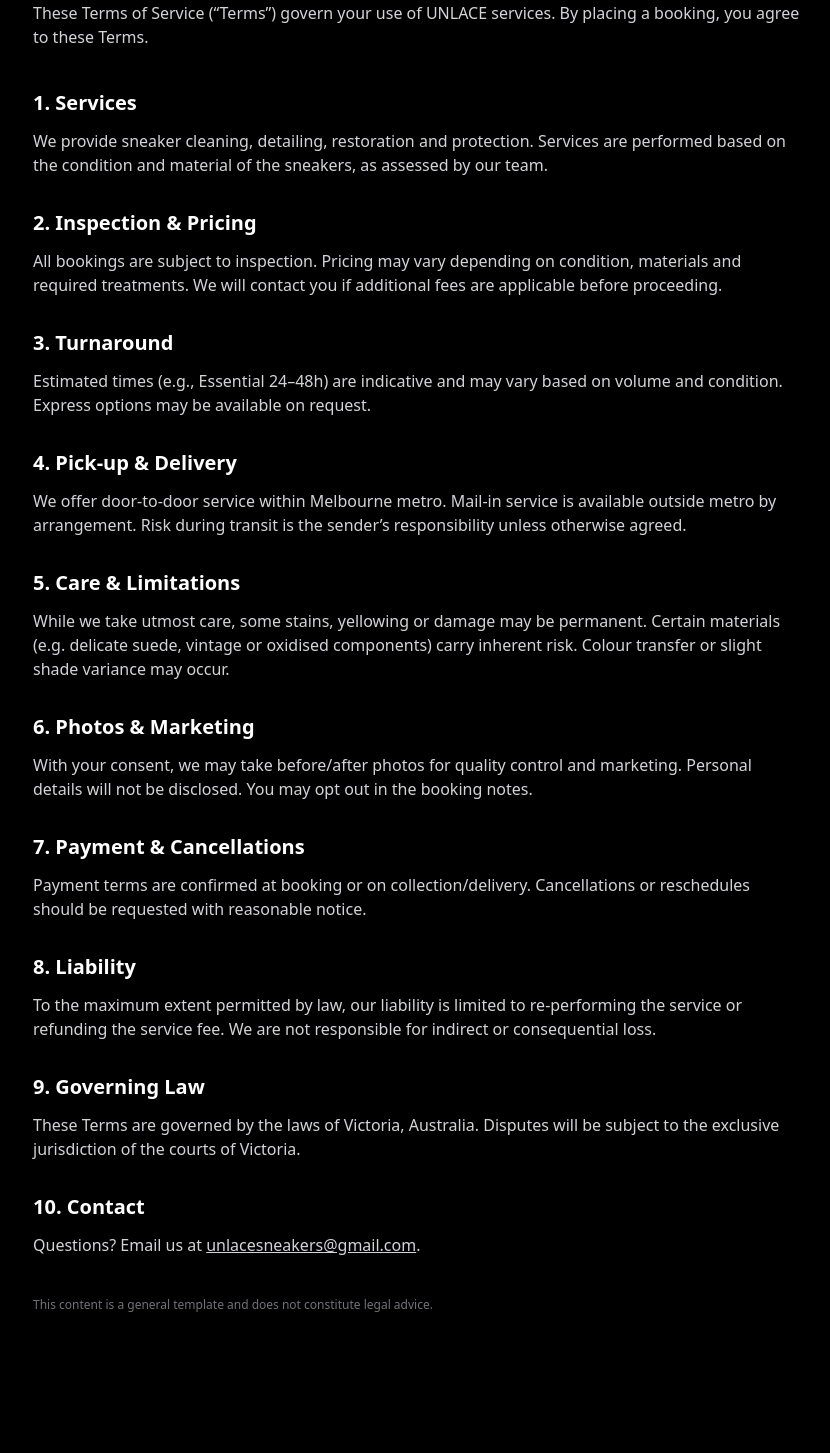
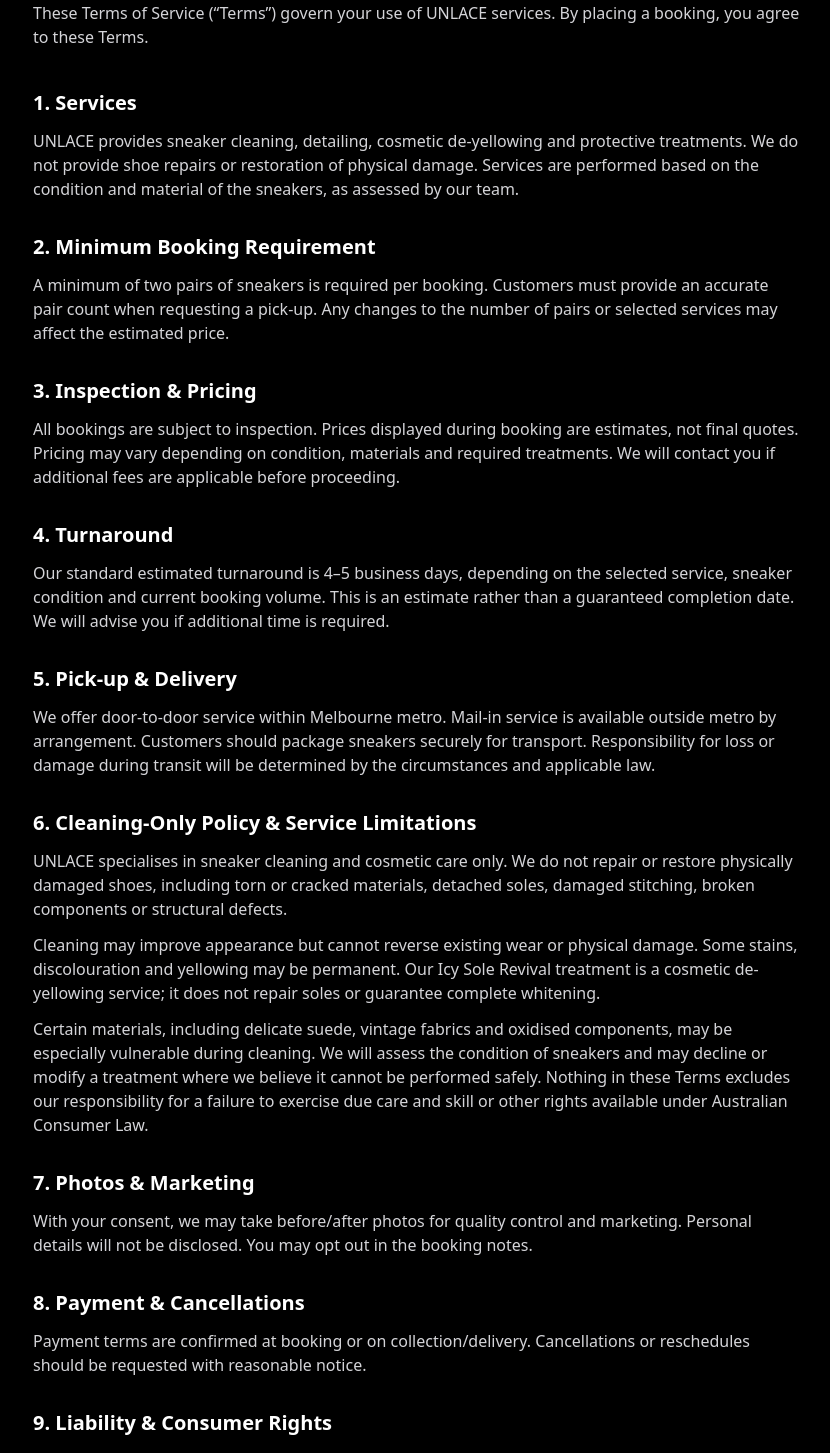
Before and after one commit to unlacesneakers/unlace-site, a Next.js app: page /terms in a window 1280 px wide. Shown: the part 180-1633 px from the top of the page, without its empty margins (223-1053 px from the left). Before the commit the page ends 1557 px from the top, so only its background shows below. Built offline with nearby package versions, Linux system fonts and the light colour scheme.

Commit message:
Update terms.tsx

```diff
--- a/pages/terms.tsx
+++ b/pages/terms.tsx
@@ -18,59 +18,61 @@ export default function Terms() {
 
           <h2 className="mt-10 text-xl font-semibold">1. Services</h2>
           <p className="mt-3 text-zinc-300">
-            We provide sneaker cleaning, detailing, restoration and protection. Services are performed based on the condition and
-            material of the sneakers, as assessed by our team.
+            UNLACE provides sneaker cleaning, detailing, cosmetic de-yellowing and protective treatments. We do not provide shoe repairs or restoration of physical damage. Services are performed based on the condition and material of the sneakers, as assessed by our team.
           </p>
 
-          <h2 className="mt-8 text-xl font-semibold">2. Inspection & Pricing</h2>
+          <h2 className="mt-8 text-xl font-semibold">2. Minimum Booking Requirement</h2>
           <p className="mt-3 text-zinc-300">
-            All bookings are subject to inspection. Pricing may vary depending on condition, materials and required treatments.
-            We will contact you if additional fees are applicable before proceeding.
+            A minimum of two pairs of sneakers is required per booking. Customers must provide an accurate pair count when requesting a pick-up. Any changes to the number of pairs or selected services may affect the estimated price.
           </p>
 
-          <h2 className="mt-8 text-xl font-semibold">3. Turnaround</h2>
+          <h2 className="mt-8 text-xl font-semibold">3. Inspection &amp; Pricing</h2>
           <p className="mt-3 text-zinc-300">
-            Estimated times (e.g., Essential 24–48h) are indicative and may vary based on volume and condition. Express options
-            may be available on request.
+            All bookings are subject to inspection. Prices displayed during booking are estimates, not final quotes. Pricing may vary depending on condition, materials and required treatments. We will contact you if additional fees are applicable before proceeding.
           </p>
 
-          <h2 className="mt-8 text-xl font-semibold">4. Pick-up & Delivery</h2>
+          <h2 className="mt-8 text-xl font-semibold">4. Turnaround</h2>
           <p className="mt-3 text-zinc-300">
-            We offer door-to-door service within Melbourne metro. Mail-in service is available outside metro by arrangement.
-            Risk during transit is the sender’s responsibility unless otherwise agreed.
+            Our standard estimated turnaround is 4–5 business days, depending on the selected service, sneaker condition and current booking volume. This is an estimate rather than a guaranteed completion date. We will advise you if additional time is required.
           </p>
 
-          <h2 className="mt-8 text-xl font-semibold">5. Care & Limitations</h2>
+          <h2 className="mt-8 text-xl font-semibold">5. Pick-up &amp; Delivery</h2>
           <p className="mt-3 text-zinc-300">
-            While we take utmost care, some stains, yellowing or damage may be permanent. Certain materials (e.g. delicate suede,
-            vintage or oxidised components) carry inherent risk. Colour transfer or slight shade variance may occur.
+            We offer door-to-door service within Melbourne metro. Mail-in service is available outside metro by arrangement. Customers should package sneakers securely for transport. Responsibility for loss or damage during transit will be determined by the circumstances and applicable law.
           </p>
 
-          <h2 className="mt-8 text-xl font-semibold">6. Photos & Marketing</h2>
+          <h2 className="mt-8 text-xl font-semibold">6. Cleaning-Only Policy &amp; Service Limitations</h2>
           <p className="mt-3 text-zinc-300">
-            With your consent, we may take before/after photos for quality control and marketing. Personal details will not be
-            disclosed. You may opt out in the booking notes.
+            UNLACE specialises in sneaker cleaning and cosmetic care only. We do not repair or restore physically damaged shoes, including torn or cracked materials, detached soles, damaged stitching, broken components or structural defects.
+          </p>
+          <p className="mt-3 text-zinc-300">
+            Cleaning may improve appearance but cannot reverse existing wear or physical damage. Some stains, discolouration and yellowing may be permanent. Our Icy Sole Revival treatment is a cosmetic de-yellowing service; it does not repair soles or guarantee complete whitening.
+          </p>
+          <p className="mt-3 text-zinc-300">
+            Certain materials, including delicate suede, vintage fabrics and oxidised components, may be especially vulnerable during cleaning. We will assess the condition of sneakers and may decline or modify a treatment where we believe it cannot be performed safely. Nothing in these Terms excludes our responsibility for a failure to exercise due care and skill or other rights available under Australian Consumer Law.
           </p>
 
-          <h2 className="mt-8 text-xl font-semibold">7. Payment & Cancellations</h2>
+          <h2 className="mt-8 text-xl font-semibold">7. Photos &amp; Marketing</h2>
           <p className="mt-3 text-zinc-300">
-            Payment terms are confirmed at booking or on collection/delivery. Cancellations or reschedules should be requested
-            with reasonable notice.
+            With your consent, we may take before/after photos for quality control and marketing. Personal details will not be disclosed. You may opt out in the booking notes.
           </p>
 
-          <h2 className="mt-8 text-xl font-semibold">8. Liability</h2>
+          <h2 className="mt-8 text-xl font-semibold">8. Payment &amp; Cancellations</h2>
           <p className="mt-3 text-zinc-300">
-            To the maximum extent permitted by law, our liability is limited to re-performing the service or refunding the
-            service fee. We are not responsible for indirect or consequential loss.
+            Payment terms are confirmed at booking or on collection/delivery. Cancellations or reschedules should be requested with reasonable notice.
           </p>
 
-          <h2 className="mt-8 text-xl font-semibold">9. Governing Law</h2>
+          <h2 className="mt-8 text-xl font-semibold">9. Liability &amp; Consumer Rights</h2>
           <p className="mt-3 text-zinc-300">
-            These Terms are governed by the laws of Victoria, Australia. Disputes will be subject to the exclusive jurisdiction
-            of the courts of Victoria.
+            Nothing in these Terms excludes, restricts or modifies any consumer guarantees, rights or remedies that cannot lawfully be excluded under the Australian Consumer Law. Where permitted by law, we are not responsible for indirect or consequential loss unrelated to a breach of our legal obligations. Any remedy for a service issue will be assessed in accordance with applicable consumer law.
           </p>
 
-          <h2 className="mt-8 text-xl font-semibold">10. Contact</h2>
+          <h2 className="mt-8 text-xl font-semibold">10. Governing Law</h2>
+          <p className="mt-3 text-zinc-300">
+            These Terms are governed by the laws of Victoria, Australia. Disputes will be handled in accordance with applicable laws and any relevant rights to seek a remedy through a court or tribunal.
+          </p>
+
+          <h2 className="mt-8 text-xl font-semibold">11. Contact</h2>
           <p className="mt-3 text-zinc-300">
             Questions? Email us at <a className="underline" href="mailto:unlacesneakers@gmail.com">unlacesneakers@gmail.com</a>.
           </p>
```
